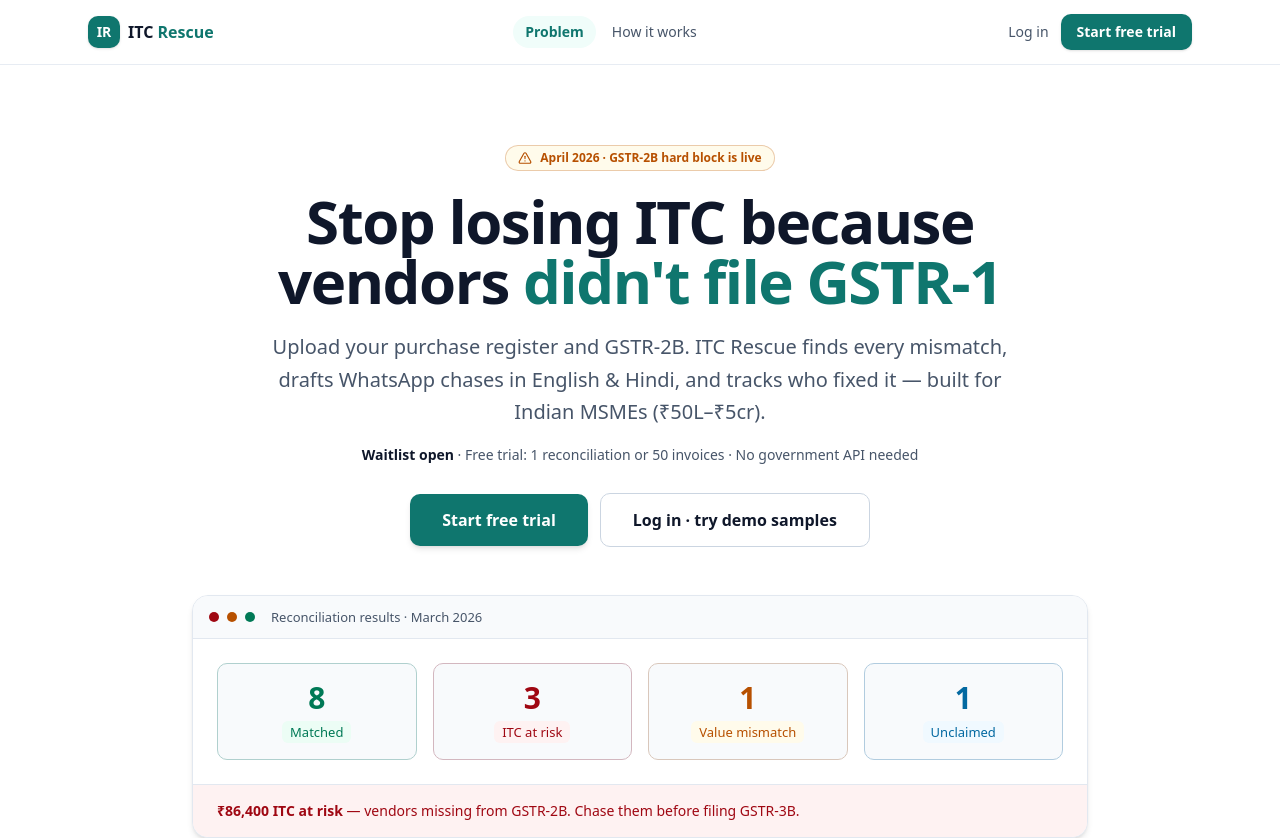
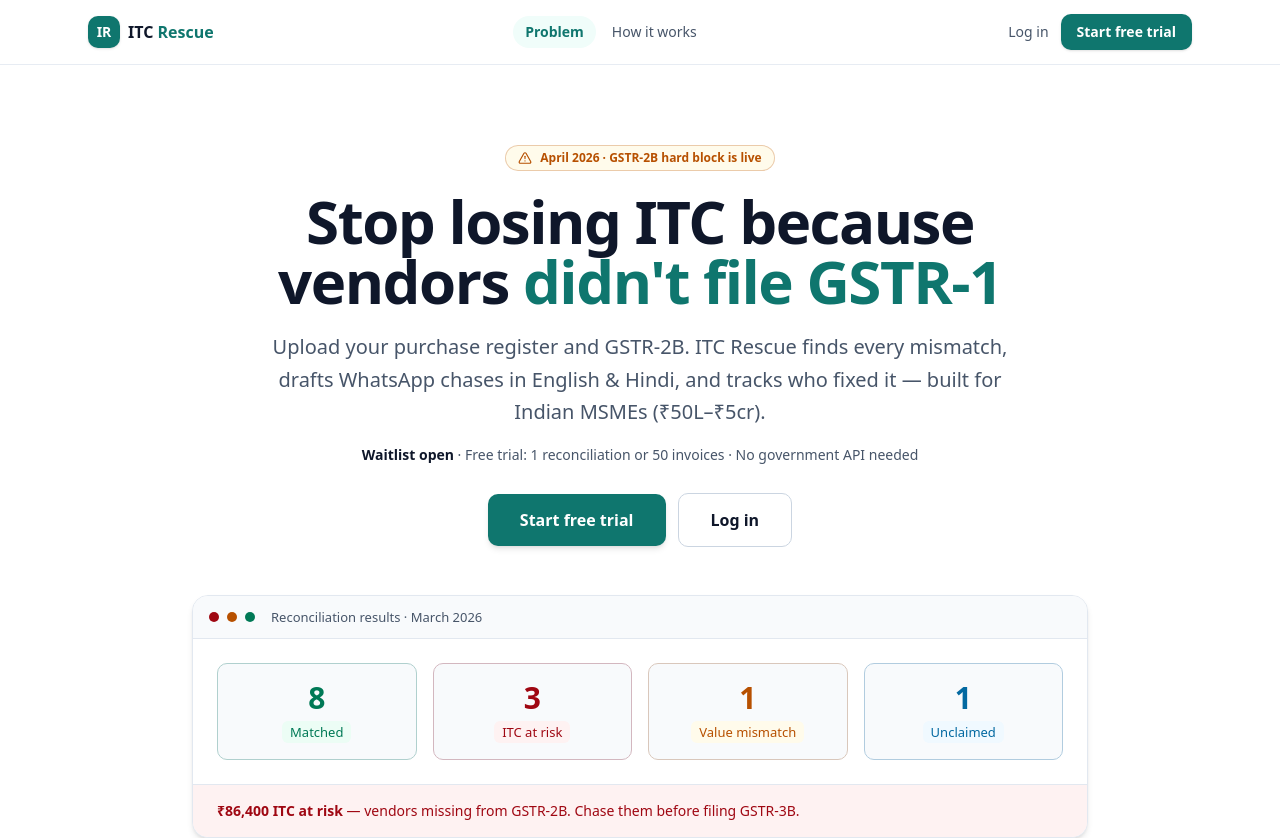
Before and after one commit to arjukjin-cyber/itc-rescue, a Next.js app: page / in a window 1280 px wide. Shown: the top 838 px of the page. Built offline with nearby package versions, Linux system fonts and the light colour scheme.

Commit message:
fix(landing): secondary CTA says Log in; demo samples live on /reconcile after sign-in

```diff
--- a/src/app/page.tsx
+++ b/src/app/page.tsx
@@ -111,7 +111,7 @@
                 href="/login"
                 className="btn-secondary inline-flex w-full items-center justify-center px-8 py-3.5 text-base sm:w-auto"
               >
-                Log in · try demo samples
+                Log in
               </Link>
             </div>
           </div>
```
